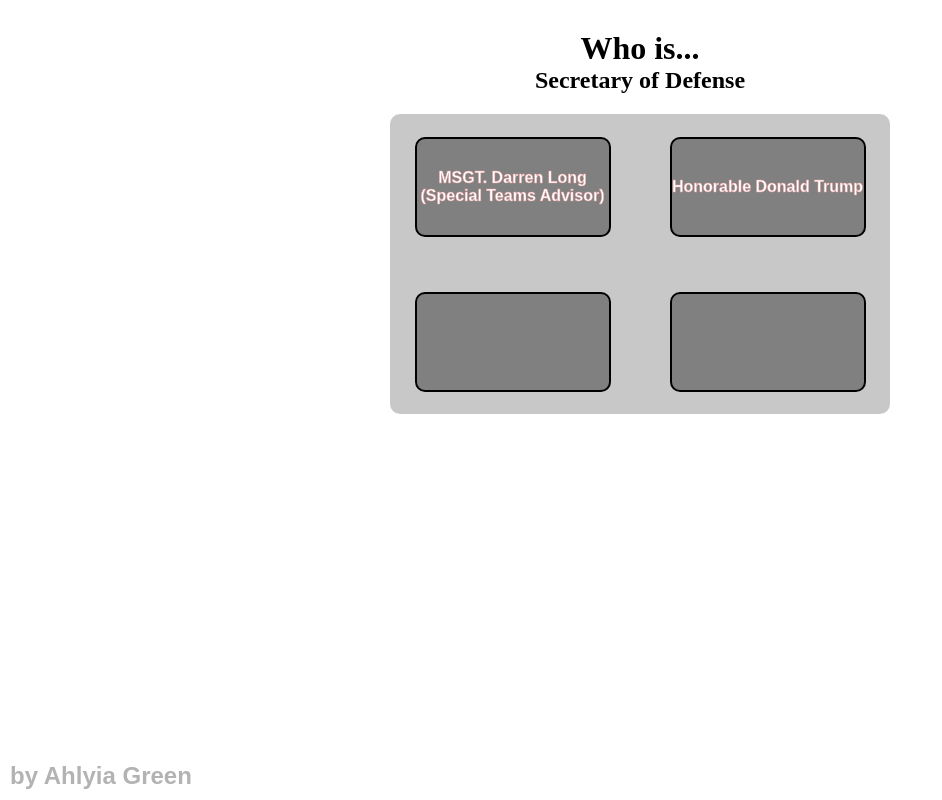
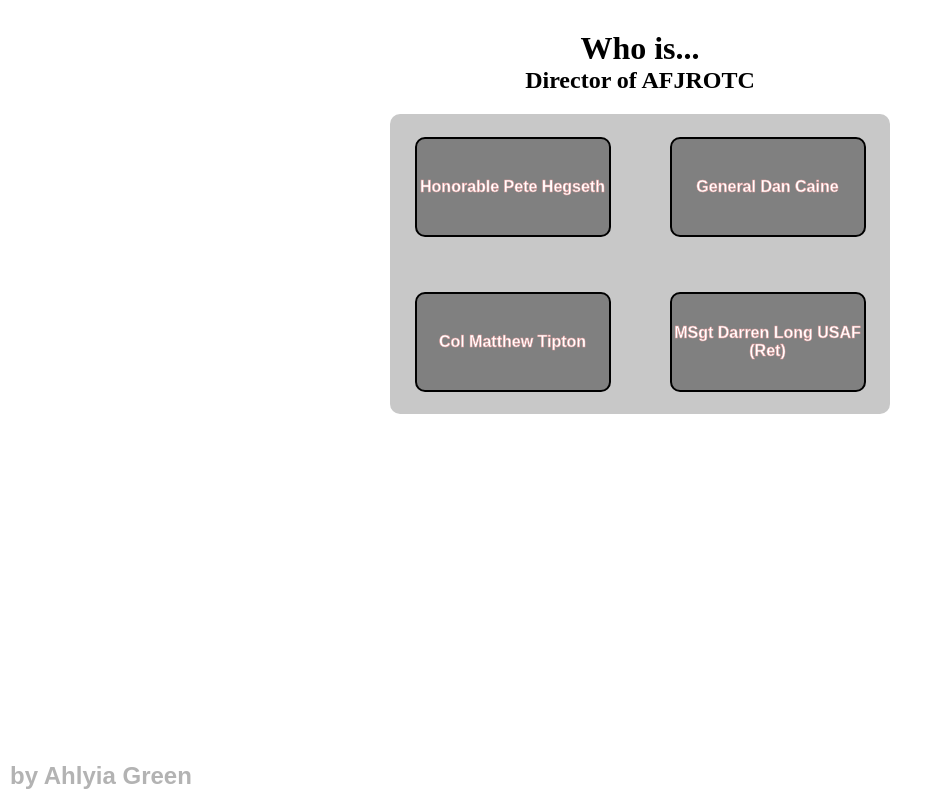
Before and after one commit to Ahlyia/flashcards, a plain HTML site: page index.html in a window 1280 px wide. Shown: the whole page, without its empty margins (0-942 px from the left). Drawn offline with Linux system fonts and the light colour scheme.

Commit message:
Completed randomization systems and things work!!

```diff
--- a/default_cards.json
+++ b/default_cards.json
@@ -18,7 +18,6 @@
   "Aerospace Science Instructor / ASI (Special Teams Advisor) 2": "MSgt Darren Long USAF (Ret)",
   "Aerospace Science Instructor / ASI (Special Teams Advisor) 3": "MSgt Gina Escanes USAF (Ret)",
   "Corps Wing Commander": "C/Lt Col Flor Lopez",
-  "Corps Vice Wing Commander": "Vacant",
   "Corps Operations Group Commander": "C/Capt Valarie Garcia",
   "Corps Support Group Commander": "Vacant",
   "Corps Alpha Squadron Commander": "C/MSgt Andee Inskeep",
--- a/index.html
+++ b/index.html
@@ -4,9 +4,9 @@
         <title>FlashCard</title>
         <link rel="stylesheet" href="./style.css">
     </head>
-    <body>
+    <body id="body">
         <h1>Who is...</h1>
-        <h2>Secretary of Defense</h2>
+        <h2 id="rankLabel">Secretary of Defense</h2>
         <div class="options">
             <button id="choice1" class="choiceButton">MSGT. Darren Long (Special Teams Advisor)</button>
             <button id="choice2" class="choiceButton">Honorable Donald Trump</button>
--- a/script.js
+++ b/script.js
@@ -8,20 +8,51 @@ var currentAnswer = "Honorable Donald Trump";
 var canClick = false;
 
 var selectionLabel;
+var bodyElement;
 var options = [];
 
+var buttons = [];
+
+var correctChoice = 0;
+
 function update(){
+    if (selectionLabel == null) return;
 
+    selectionLabel.textContent = currentSelection;
+
+    let random = Math.random();
+    random = Math.round(random * 3) // all the possible buttons
+
+    for(let i=0;i<buttons.length;i++){
+        let button = buttons[i];
+        if(i == random){
+            button.textContent = currentAnswer;
+            correctChoice = i;
+        } else {
+            button.textContent = chooseFalseAnswer();
+        }
+    }
+}
+
+function chooseFalseAnswer(){
+    let ref = Object.assign({},cards); // create a copy, not a reference.
+    delete ref[currentSelection];
+
+    let random = Math.random();
+    random *= Object.keys(ref).length-1; // makes it between all the cards.
+    random = Math.round(random);
+
+    return Object.values(ref)[random];
 }
 
 function pickRandom(){
     let keys = Object.keys(cards);
     let values = Object.values(cards);
 
-    console.log(data);
+    console.log(cards);
 
     let random = Math.random();
-    random = Math.round(random * keys.length-1);
+    random = Math.round(random * (keys.length-1));
     console.log(random);
 
     currentSelection = keys[random];
@@ -29,10 +60,6 @@ function pickRandom(){
 
     console.log(keys[random]);
     console.log(values[random]);
-
-
-    let randomOption1 = values[Math.random() * values.length-1];
-    let randomOption2 = values[Math.round(Math.random * keys.length-1)];
 
     update();
 }
@@ -58,28 +85,40 @@ function getCards(){
 }
 
 function buttonClicked(choice,button){
+    console.log("clicked!")
+    console.log(choice,button);
 
+    if (choice == correctChoice){
+        bodyElement.style.backgroundColor = "lime";
+    } else {
+        bodyElement.style.backgroundColor = "red";
+    }
+    setTimeout(() => {
+        window.location.reload();
+    },1000);
 }
 
 function onReady(){
    getCards();
 
-   var buttons = [
+   buttons = [
     document.getElementById("choice1"),
     document.getElementById("choice2"),
     document.getElementById("choice3"),
     document.getElementById("choice4")
    ]
 
-   for(let i=1;i<buttons.length-1;i++){ // for every button
+   for(let i=0;i<buttons.length;i++){ // for every button
     let button = buttons[i];
 
-    button.addEventListener(onclick,() => {
+    button.addEventListener("click",() => {
         buttonClicked(i,button);
     });
    }
 }
 
 addEventListener("DOMContentLoaded",() => {
+    selectionLabel = document.getElementById("rankLabel");
+    bodyElement = document.getElementById("body");
     onReady();
 });
--- a/style.css
+++ b/style.css
@@ -7,7 +7,7 @@
 }
 
 body {
-    display: inline-block;
+    display: block;
     justify-content: center;
 }
 
@@ -18,6 +18,19 @@ h1{
 h2{
     position:relative;
     top:30px;
+    text-wrap: unset;
+    text-wrap-mode: nowrap;
+    text-align: center;
+
+    align-items: center;
+}
+
+#rankLabel {
+    display: block;
+    width: 100%;
+    justify-self: center;
+    text-align: center;
+    align-self: center;
 }
 
 .choiceButton {
@@ -36,9 +49,11 @@ h2{
 
     font-weight:bold;
     -webkit-text-stroke: 0.5px rgb(236, 155, 155);
-    color: rgb(255, 255, 255)
+    color: rgb(255, 255, 255);
+
+    justify-self: center;
+    align-self: center;
 }
-
 
 
 .options {
@@ -57,6 +72,7 @@ h2{
     justify-items: center;
 
     border-radius: 10px;
+    margin: 0px auto;
 }
 
 .credit {
```
